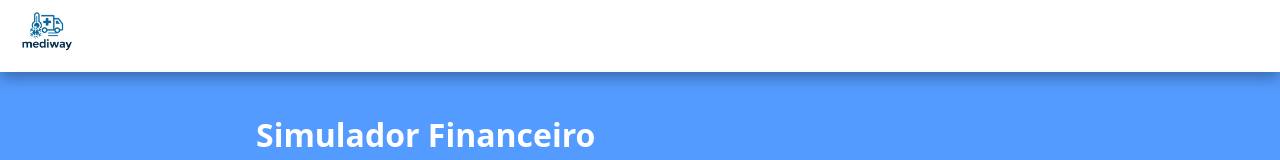
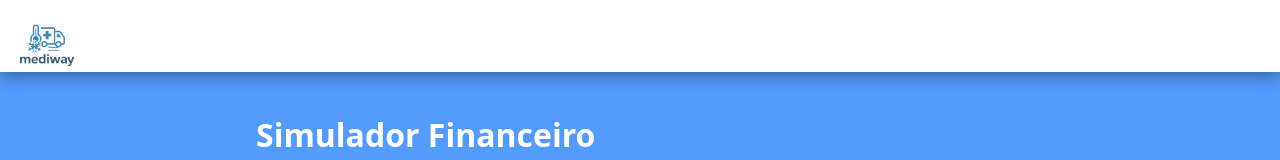
Before and after one commit to Project-MediWay/projeto-mediway-sprint2, a plain HTML site: page Aplicação Web/public/calculadora.html in a window 1280 px wide. In both pictures the pointer is over the picture 46 px from the left and 30 px from the top of the page. Shown: the top 160 px of the page. Drawn offline with Linux system fonts and the light colour scheme.

Commit message:
fazendo alteraçoes na navbar da calculadora

```diff
--- a/Aplicação Web/public/styles/calculadora.css
+++ b/Aplicação Web/public/styles/calculadora.css
@@ -18,8 +18,15 @@ a {
 }
 
 img {
+    margin-top: 14px;
     height: 60px;
 }
+.navbar img:hover {
+    transform: scale(1.1);
+    opacity: 0.8;
+    cursor: pointer;
+}
+
 
 /* ======= CORPO DA PÁGINA ======= */
 body {
```
